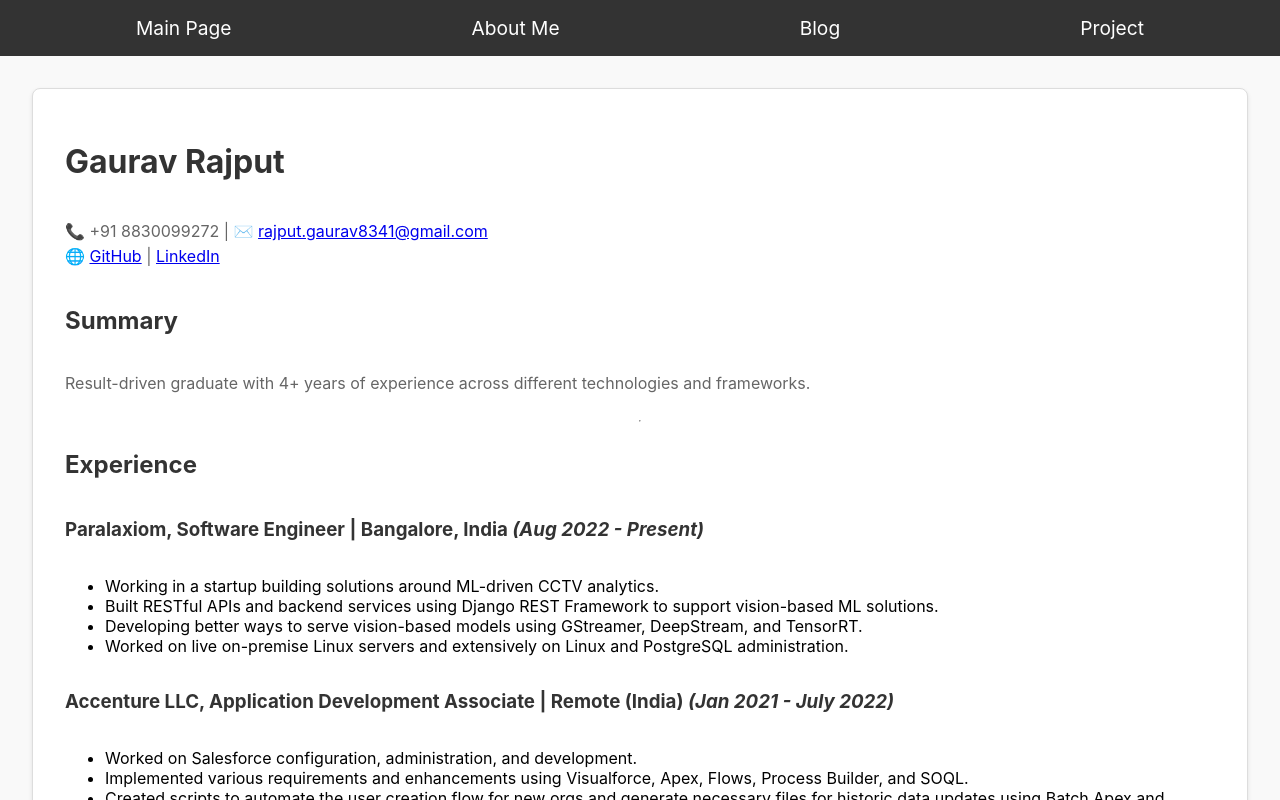
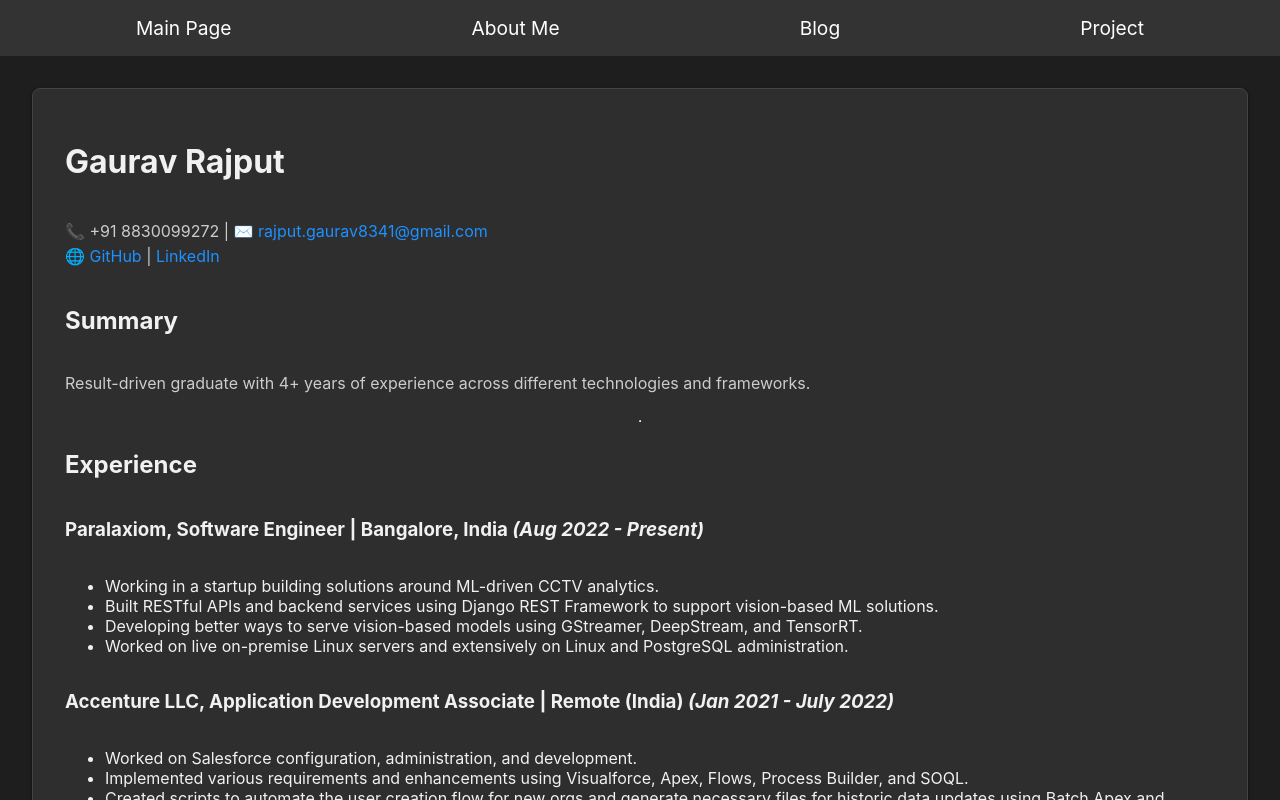
Before and after one commit to gaurav8341/gaurav8341.github.io, a React (Create React App) app in the folder frontend/: page / in a window 1280 px wide. Shown: the top 800 px of the page. Built offline with nearby package versions, Linux system fonts and the light colour scheme.

Commit message:
css changes

```diff
--- a/frontend/src/ProfilePage.css
+++ b/frontend/src/ProfilePage.css
@@ -4,31 +4,40 @@
     flex-direction: column;
     align-items: center;
     padding: 2rem;
-    background-color: #f9f9f9;
+    background-color: #1e1e1e;
+    color: #f1f1f1;
 }
 
 .profile-info {
     display: flex;
     flex-direction: column;
-    /* align-items: center; */
-    border: 1px solid #ddd;
+    border: 1px solid #444;
     padding: 2rem;
     border-radius: 8px;
-    background-color: white;
-    box-shadow: 0 2px 4px rgba(0, 0, 0, 0.1);
+    background-color: #2e2e2e;
+    box-shadow: 0 2px 4px rgba(0, 0, 0, 0.5);
 }
 
 .profile-info h1, .profile-info h2, .profile-info h3 {
-    color: #333;
+    color: #f1f1f1;
 }
 
 .profile-info p {
     line-height: 1.6;
-    color: #666;
+    color: #ccc;
 }
 
 .profile-info div {
     margin-bottom: 10px;
+}
+
+.profile-info a {
+    color: #1e90ff;
+    text-decoration: none;
+}
+
+.profile-info a:hover {
+    text-decoration: underline;
 }
 
 button {
@@ -41,6 +50,6 @@ button {
 }
 
 button:disabled {
-    background-color: #c0c0c0;
+    background-color: #555;
     cursor: not-allowed;
 }
```
